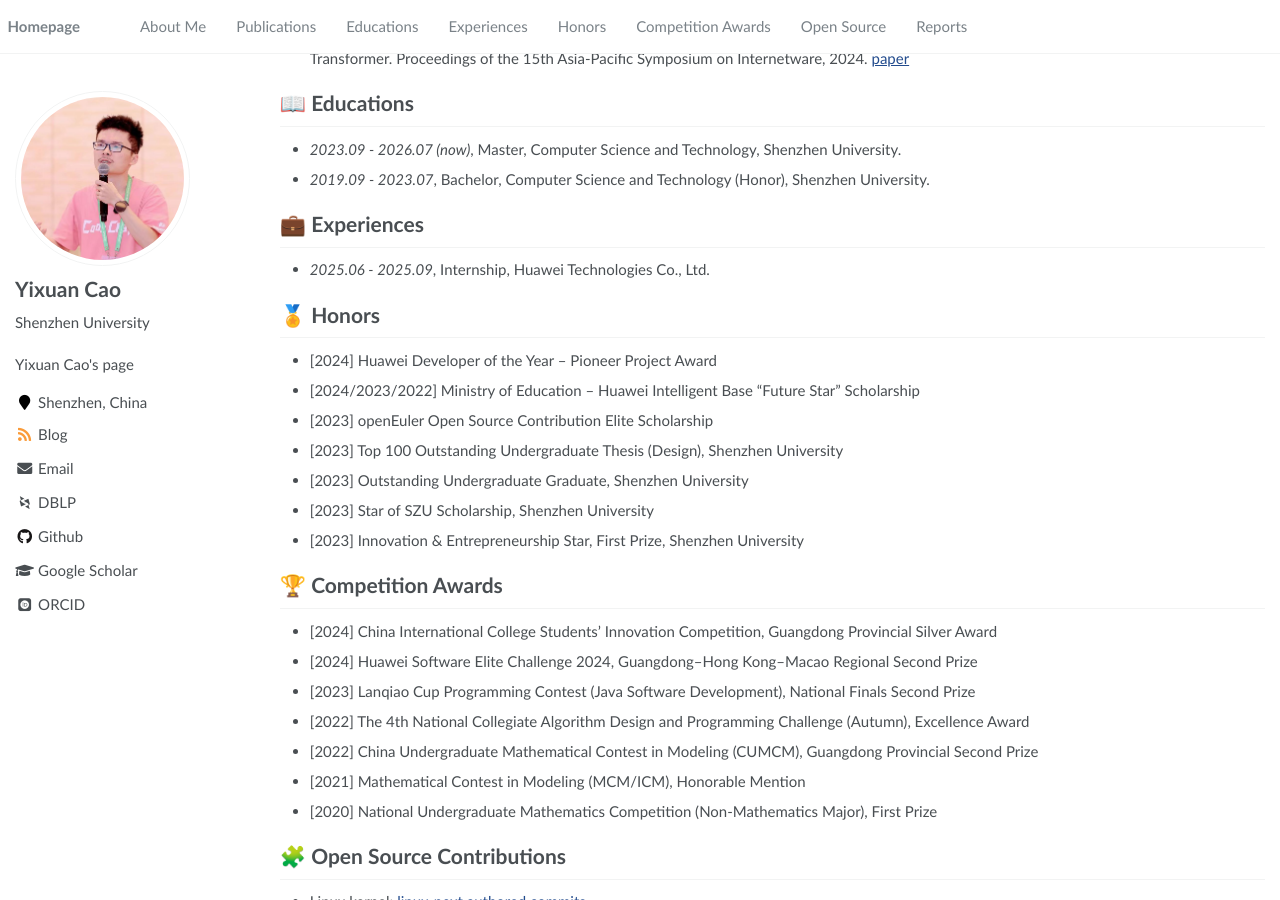
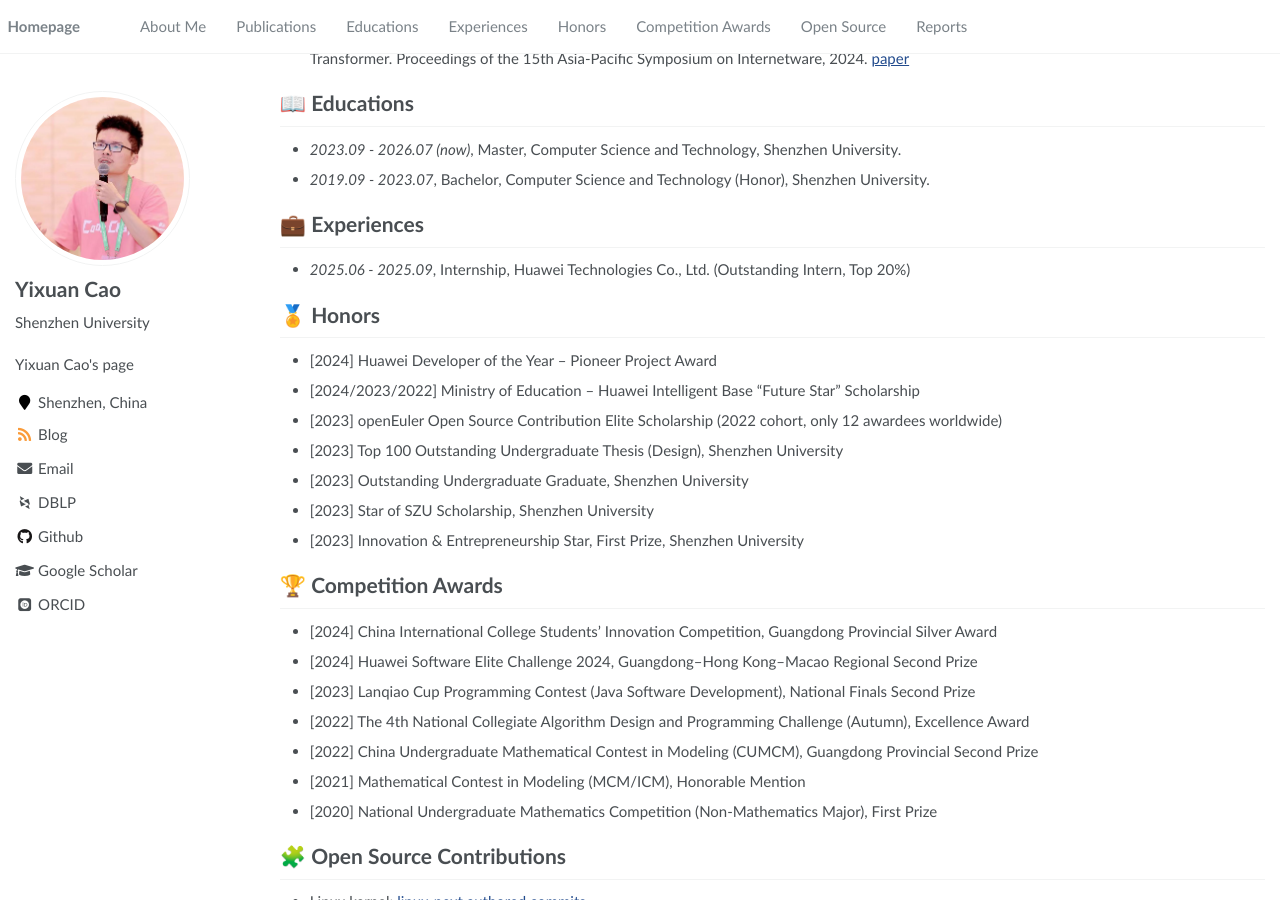
Before and after one commit to Cao-Wuhui/Cao-Wuhui.github.io, a Jekyll site: the page built from _pages/about.md, in a window 1280 px wide and 900 px high, scrolled down 518 px. Built offline with Jekyll 4.4.1, drawn with Linux system fonts in a browser that asks for light colours; some web fonts are replaced.

Commit message:
Update about page

```diff
--- a/_pages/about.md
+++ b/_pages/about.md
@@ -37,12 +37,12 @@ My research interests lie in software systems, security, and large language mode
 - *2019.09 - 2023.07*, Bachelor, Computer Science and Technology (Honor), Shenzhen University.
 
 # 💼 Experiences
-- *2025.06 - 2025.09*, Internship, Huawei Technologies Co., Ltd.
+- *2025.06 - 2025.09*, Internship, Huawei Technologies Co., Ltd. (Outstanding Intern, Top 20%)
 
 # 🏅 Honors
 - [2024] Huawei Developer of the Year – Pioneer Project Award
 - [2024/2023/2022] Ministry of Education – Huawei Intelligent Base "Future Star" Scholarship
-- [2023] openEuler Open Source Contribution Elite Scholarship
+- [2023] openEuler Open Source Contribution Elite Scholarship (2022 cohort, only 12 awardees worldwide)
 - [2023] Top 100 Outstanding Undergraduate Thesis (Design), Shenzhen University
 - [2023] Outstanding Undergraduate Graduate, Shenzhen University
 - [2023] Star of SZU Scholarship, Shenzhen University
```
